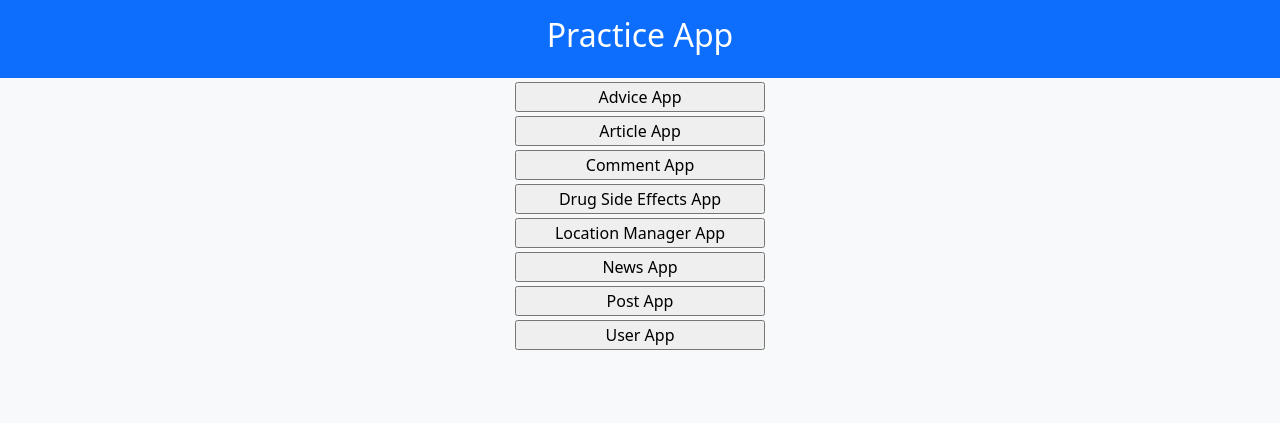
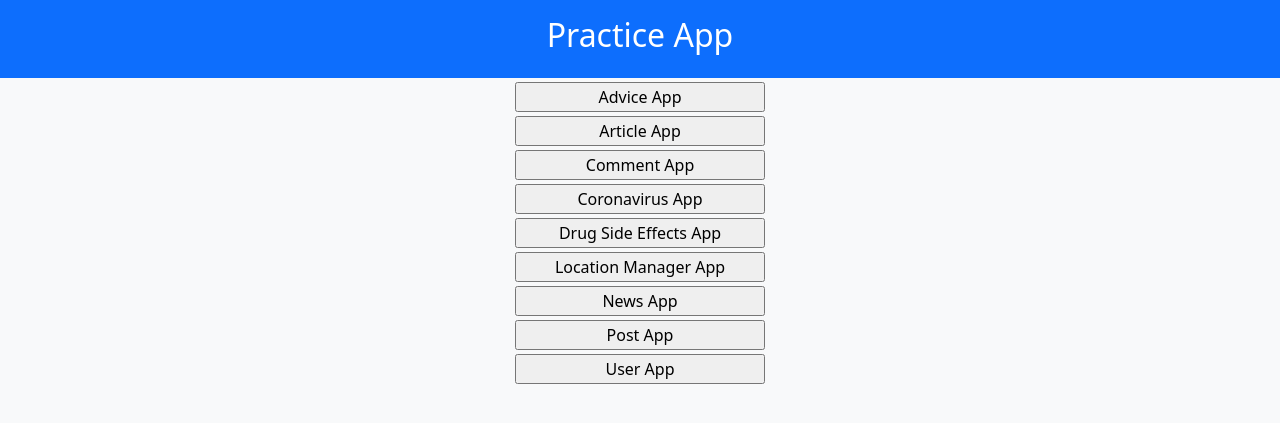
Before and after one commit to bounswe/bounswe2022group6, a Django app: page / in a window 1280 px wide. Shown: the top 423 px of the page. Run offline with Django 3.2, Linux system fonts and the light colour scheme.

Commit message:
Add Coronaavirus App to homepage

```diff
--- a/practice_app/apps/home/templates/home.html
+++ b/practice_app/apps/home/templates/home.html
@@ -29,6 +29,7 @@
             <a href="/advice"><input type="button" value="Advice App"/></a> <br>
             <a href="/article"><input type="button" value="Article App"/></a> <br>
             <a href="/comment"><input type="button" value="Comment App"/></a> <br>
+            <a href="/coronavirus"><input type="button" value="Coronavirus App"/></a> <br>
             <a href="/drug-side-effects"><input type="button" value="Drug Side Effects App"/></a> <br>
             <a href="/location_mgr"><input type="button" value="Location Manager App"/></a> <br>
             <a href="/news"><input type="button" value="News App"/></a> <br>
```
